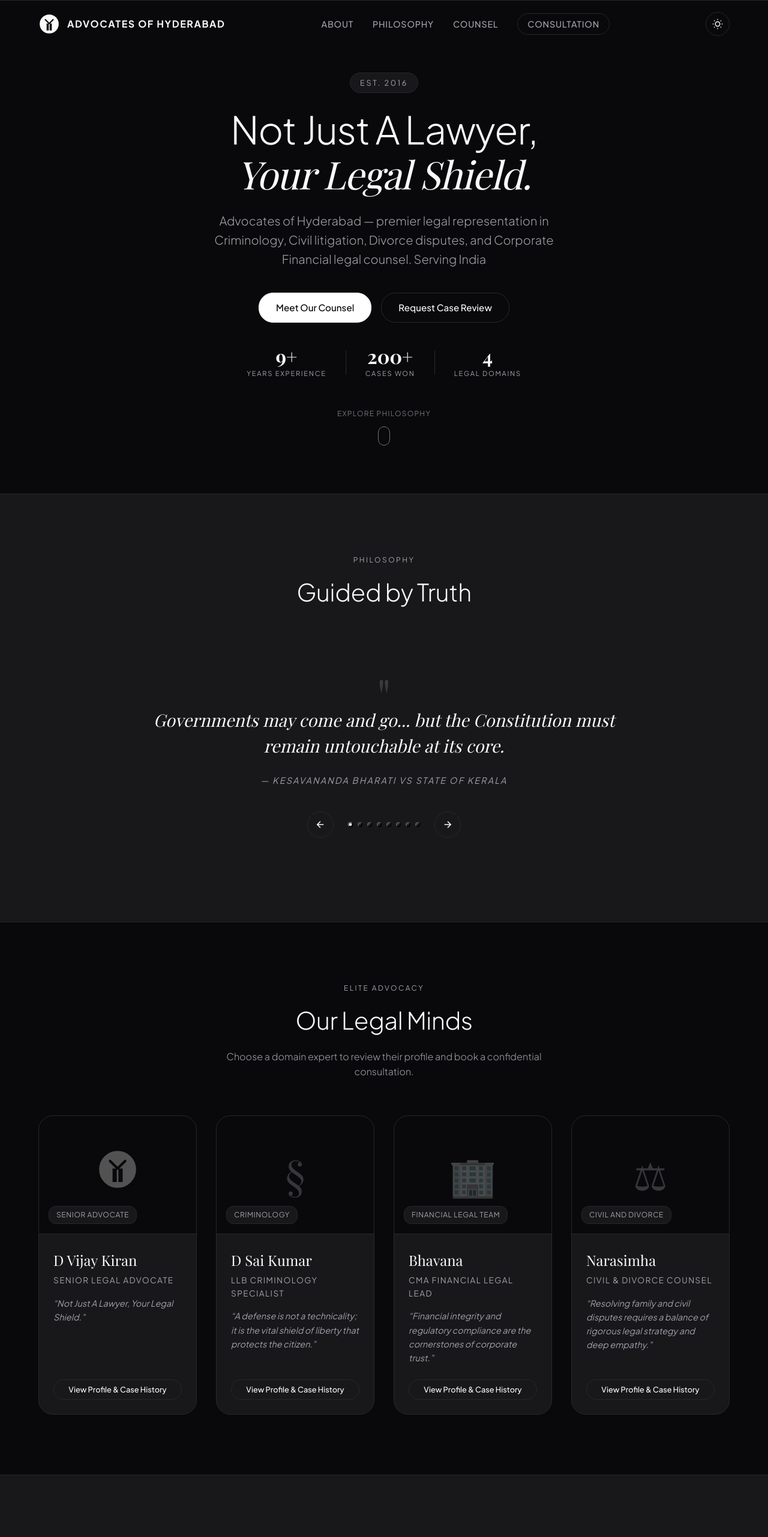
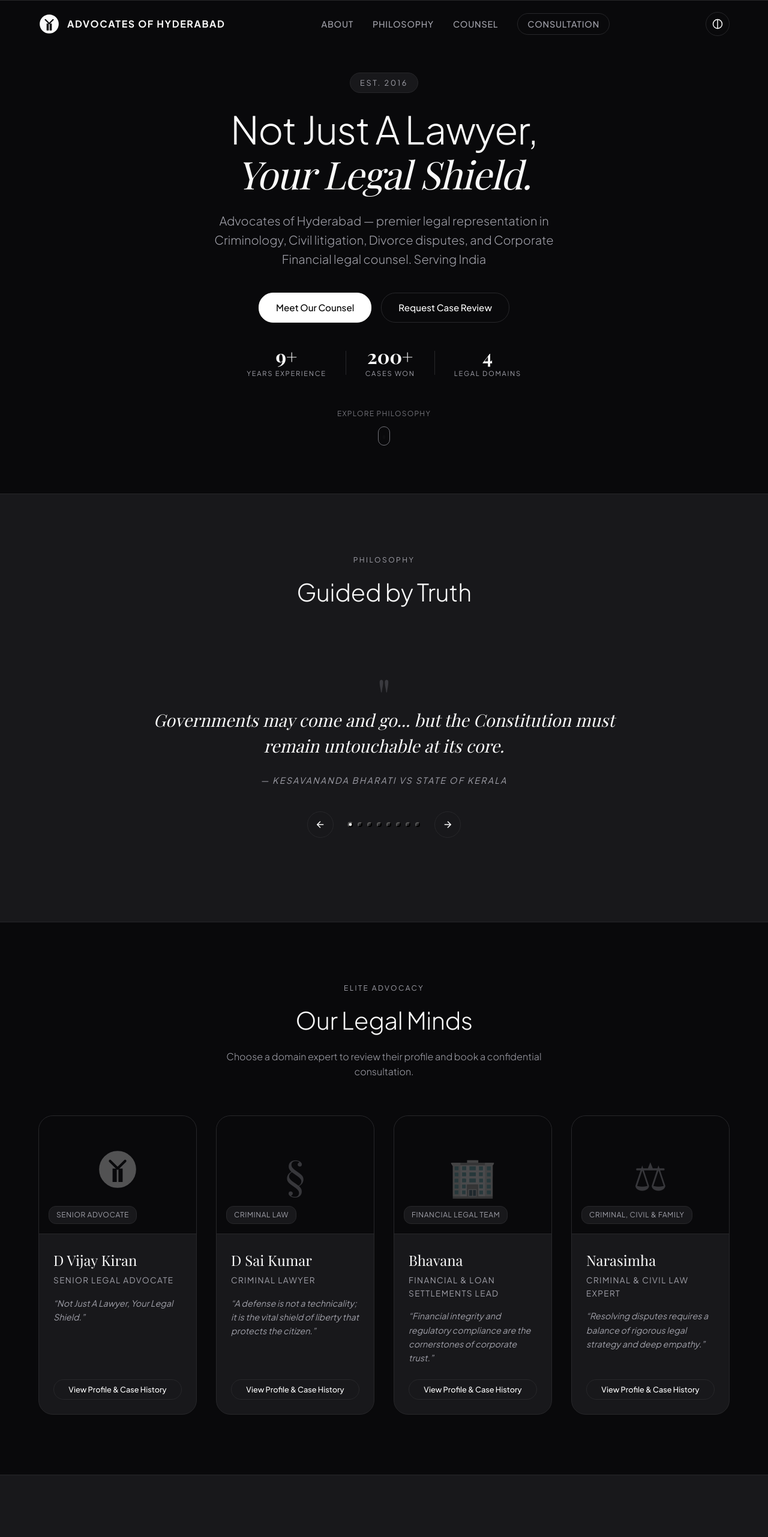
Before and after one commit to am-s-p/advocates-of-hyderabad, a React (Vite) app in the folder client/: page / in a window 1280 px wide. Shown: the top 2563 px of the page at 60% size. Built offline with nearby package versions, Linux system fonts and the light colour scheme; a web font is replaced by a local one.

Commit message:
feat: add keywords and update lawyer roles

```diff
--- a/client/index.html
+++ b/client/index.html
@@ -8,7 +8,7 @@
     <!-- Primary SEO Meta Tags -->
     <title>Advocates of Hyderabad | Best Lawyers in Hyderabad – Criminal, Civil, Divorce & Financial Legal</title>
     <meta name="description" content="Advocates of Hyderabad – Top-rated law firm in Hyderabad, Telangana. Expert lawyers for criminal defense, civil disputes, divorce, family law, and corporate financial legal matters. Call +91 94934 56771 for a free consultation." />
-    <meta name="keywords" content="best lawyer in Hyderabad, advocates Hyderabad, criminal lawyer Hyderabad, divorce lawyer Hyderabad, civil lawyer Hyderabad, family law Hyderabad, corporate lawyer Hyderabad, legal advice Hyderabad, top advocate Kondapur, LLB criminology Hyderabad, CMA financial legal, D Vijay Kiran advocate, Advocates of Hyderabad, legal consultation Hyderabad, Telangana law firm, legal help Hyderabad, court lawyer Hyderabad" />
+    <meta name="keywords" content="document verification, mutual divorce, domestic violence, civil law, loan settlements, financial legal, will settlements, criminal lawyer, best lawyer in Hyderabad, advocates Hyderabad, divorce lawyer Hyderabad, civil lawyer Hyderabad, family law Hyderabad, corporate lawyer Hyderabad, legal advice Hyderabad, top advocate Kondapur, LLB criminology Hyderabad, CMA financial legal, D Vijay Kiran advocate, Advocates of Hyderabad, legal consultation Hyderabad, Telangana law firm, legal help Hyderabad, court lawyer Hyderabad" />
     <meta name="author" content="Advocates of Hyderabad" />
     <meta name="robots" content="index, follow" />
     <link rel="canonical" href="https://advocatesofhyderabad.com/" />
--- a/client/src/App.jsx
+++ b/client/src/App.jsx
@@ -8,10 +8,10 @@ const SERVER_URL = '';
 // Fallback: build WhatsApp URL on client in case server is unreachable
 function buildWhatsAppUrl({ name, email, phone, domain, message }) {
   const labels = {
-    advocate: 'General Advocacy (D Vijay Kiran)',
-    criminal: 'Criminology (D Sai Kumar)',
-    corporate: 'Financial Legal Team (Bhavana)',
-    family: 'Civil & Divorce (Narasimha)'
+    advocate: 'General Advocacy & Document Verification (D Vijay Kiran)',
+    criminal: 'Criminal Law (D Sai Kumar)',
+    corporate: 'Financial & Loan Settlements (Bhavana)',
+    family: 'Criminal, Civil & Mutual Divorce (Narasimha)'
   };
   const text = [
     '🔔 New Consultation Request',
@@ -67,7 +67,7 @@ const LAWYER_DATA = {
     tag: "Senior Advocate",
     icon: "logo",
     quote: "\u201cNot Just A Lawyer, Your Legal Shield.\u201d",
-    bio: "D Vijay Kiran is the founder and principal legal advocate of Advocates of Hyderabad. With over 9 years of experience, he leads high-stakes constitutional matters, administrative appeals, and comprehensive legal advisory in Telangana and beyond.",
+    bio: "D Vijay Kiran is the founder and principal legal advocate of Advocates of Hyderabad. With over 9 years of experience, he leads high-stakes constitutional matters, document verification, administrative appeals, and comprehensive legal advisory in Telangana and beyond.",
     successes: [
       "Secured positive landmark judgments in major land and inheritance disputes.",
       "Successfully defended fundamental liberties in constitutional public interest litigations.",
@@ -76,11 +76,11 @@ const LAWYER_DATA = {
   },
   criminal: {
     name: "D Sai Kumar",
-    role: "LLB Criminology Specialist",
-    tag: "Criminology",
+    role: "Criminal Lawyer",
+    tag: "Criminal Law",
     icon: "\u00a7",
     quote: "\u201cA defense is not a technicality; it is the vital shield of liberty that protects the citizen.\u201d",
-    bio: "D Sai Kumar is a dedicated criminal trial advocate holding a specialized LLB in Criminology. He excels in navigating complex trial procedures, forensic verification, bail applications, and state appellate defense.",
+    bio: "D Sai Kumar is a dedicated criminal lawyer. He excels in navigating complex trial procedures, forensic verification, bail applications, and state appellate defense for all criminal cases.",
     successes: [
       "State v. Kumar \u2013 Achieved complete exoneration in a high-profile white collar trial.",
       "Successfully secured urgent bail grants in multiple critical trial court hearings.",
@@ -89,11 +89,11 @@ const LAWYER_DATA = {
   },
   corporate: {
     name: "Bhavana",
-    role: "CMA Financial Legal Lead",
+    role: "Financial & Loan Settlements Lead",
     tag: "Financial Legal Team",
     icon: "\ud83c\udfe2",
     quote: "\u201cFinancial integrity and regulatory compliance are the cornerstones of corporate trust.\u201d",
-    bio: "Bhavana integrates Cost & Management Accounting (CMA) expertise with legal strategy, advising companies on tax disputes, corporate auditing, capital structure disputes, compliance frameworks, and M&A legal advisory.",
+    bio: "Bhavana integrates financial expertise with legal strategy, advising clients on loan settlements, tax disputes, corporate auditing, capital structure disputes, and compliance frameworks.",
     successes: [
       "Audited and restructured legal-compliance setups for prominent regional corporations.",
       "Resolved complex financial tax disputes saving millions in regulatory liability.",
@@ -102,14 +102,14 @@ const LAWYER_DATA = {
   },
   family: {
     name: "Narasimha",
-    role: "Civil & Divorce Counsel",
-    tag: "Civil and Divorce",
+    role: "Criminal & Civil Law Expert",
+    tag: "Criminal, Civil & Family",
     icon: "\u2696",
-    quote: "\u201cResolving family and civil disputes requires a balance of rigorous legal strategy and deep empathy.\u201d",
-    bio: "Narasimha specialized in domestic relations, divorce, custody agreements, and general civil property disputes. His objective is to deliver peace of mind and secure resolutions without unnecessary court delays.",
+    quote: "\u201cResolving disputes requires a balance of rigorous legal strategy and deep empathy.\u201d",
+    bio: "Narasimha is excellent in criminal and civil law, specializing in mutual divorce, domestic violence, will settlements, and general civil property disputes. His objective is to deliver peace of mind and secure resolutions.",
     successes: [
       "Successfully mediated high-asset property divisions in complex family estate separations.",
-      "Secured sole guardianship protections in sensitive international child custody matters.",
+      "Secured sole guardianship protections in sensitive domestic violence and custody matters.",
       "Resolved multi-decade civil boundary disputes through expert title litigation."
     ]
   }
@@ -307,12 +307,13 @@ export default function App() {
 
           <div className="nav-right">
             <button className="theme-toggle" onClick={toggleTheme} aria-label="Toggle light/dark theme" id="theme-toggle-btn">
-              <svg className="sun-icon" viewBox="0 0 24 24" fill="none" stroke="currentColor" strokeWidth="2" aria-hidden="true">
-                <circle cx="12" cy="12" r="5"></circle>
-                <path d="M12 1v2M12 21v2M4.22 4.22l1.42 1.42M18.36 18.36l1.42 1.42M1 12h2M21 12h2M4.22 19.78l1.42-1.42M18.36 5.64l1.42-1.42"></path>
+              <svg className="sun-icon" viewBox="0 0 24 24" fill="none" stroke="currentColor" strokeWidth="2" strokeLinecap="round" strokeLinejoin="round" aria-hidden="true">
+                <circle cx="12" cy="12" r="10"></circle>
+                <path d="M12 2v20"></path>
               </svg>
-              <svg className="moon-icon" viewBox="0 0 24 24" fill="none" stroke="currentColor" strokeWidth="2" aria-hidden="true">
-                <path d="M21 12.79A9 9 0 1 1 11.21 3 7 7 0 0 0 21 12.79z"></path>
+              <svg className="moon-icon" viewBox="0 0 24 24" fill="none" stroke="currentColor" strokeWidth="2" strokeLinecap="round" strokeLinejoin="round" aria-hidden="true">
+                <circle cx="12" cy="12" r="10"></circle>
+                <path d="M2 12h20"></path>
               </svg>
             </button>
 
@@ -663,10 +664,10 @@ export default function App() {
                           aria-invalid={formErrors.domain}
                         >
                           <option value="" disabled>Select a practice area...</option>
-                          <option value="advocate">General Advocacy (D Vijay Kiran)</option>
-                          <option value="criminal">Criminology (D Sai Kumar)</option>
-                          <option value="corporate">Financial Legal Team (Bhavana)</option>
-                          <option value="family">Civil and Divorce (Narasimha)</option>
+                          <option value="advocate">General Advocacy & Document Verification (D Vijay Kiran)</option>
+                          <option value="criminal">Criminal Law (D Sai Kumar)</option>
+                          <option value="corporate">Financial & Loan Settlements (Bhavana)</option>
+                          <option value="family">Criminal, Civil & Mutual Divorce (Narasimha)</option>
                         </select>
                         {formErrors.domain && <span className="error-msg" role="alert" style={{ display: 'block' }}>Please select a domain</span>}
                       </div>
```
Also changed, not shown: 1 other file (tests, documents, lock files or other folders).
